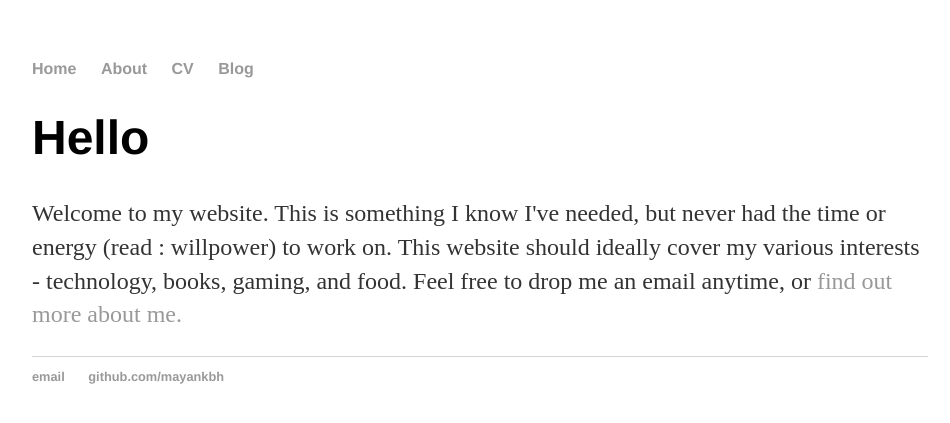
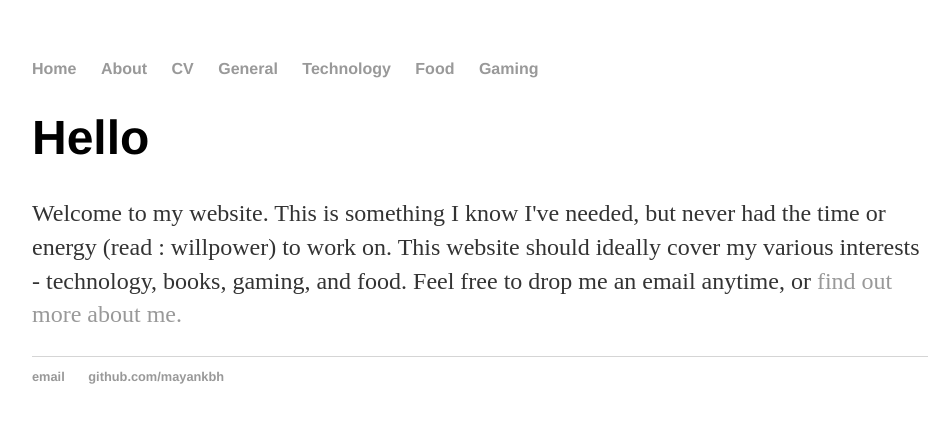
Before and after one commit to mayankbh/mayankbh.github.io, a Jekyll site: the page built from index.html, in a window 1280 px wide. Shown: the top 423 px of the page, without its empty margins (160-1110 px from the left). Built offline with Jekyll 4.4.1, drawn with Linux system fonts in a browser that asks for light colours.

Commit message:
Multi blog approach applied

```diff
--- a/_config.yml
+++ b/_config.yml
@@ -1,3 +1,3 @@
 name: Mayank Bhatt
 markdown: kramdown
-permalink: /blog/:year/:month/:day/:title
+permalink: none
--- a/_layouts/default.html
+++ b/_layouts/default.html
@@ -12,7 +12,10 @@
 	        		<li><a href="/">Home</a></li>
 		        	<li><a href="/about">About</a></li>
 	        		<li><a href="/cv">CV</a></li>
-	        		<li><a href="/blog">Blog</a></li>
+	        		<li><a href="/general">General</a></li>
+                    <li><a href="/technology">Technology</a></li>
+                    <li><a href="/food">Food</a></li>
+                    <li><a href="/gaming">Gaming</a></li>
 	    		</ul>
 			</nav>
 			<div class="container">
--- /dev/null
+++ b/food/index.html
@@ -0,0 +1,6 @@
+---
+layout: default
+title:  General
+category: general
+---
+{% include category_posts.html category=page.category %}
--- /dev/null
+++ b/gaming/index.html
@@ -0,0 +1,6 @@
+---
+layout: default
+title:  General
+category: general
+---
+{% include category_posts.html category=page.category %}
--- /dev/null
+++ b/general/index.html
@@ -0,0 +1,6 @@
+---
+layout: default
+title:  General
+category: general
+---
+{% include category_posts.html category=page.category %}
--- /dev/null
+++ b/technology/index.html
@@ -0,0 +1,6 @@
+---
+layout: default
+title:  Technology
+category: technology
+---
+{% include category_posts.html category=page.category %}
```
Also changed, not shown: _includes/category_posts.html (added, +13 -0 lines), general/_posts/2017-01-04-Hello-World.md (added, +8 -0 lines).
